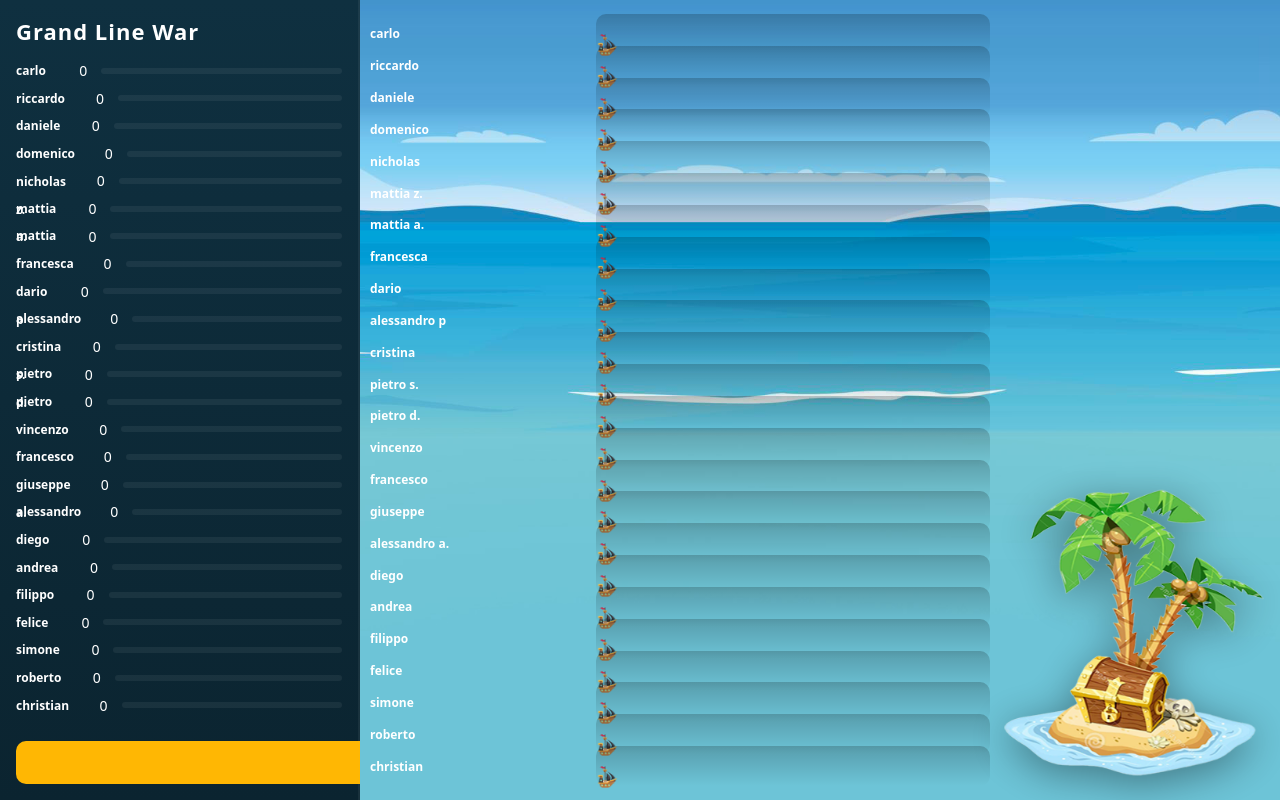
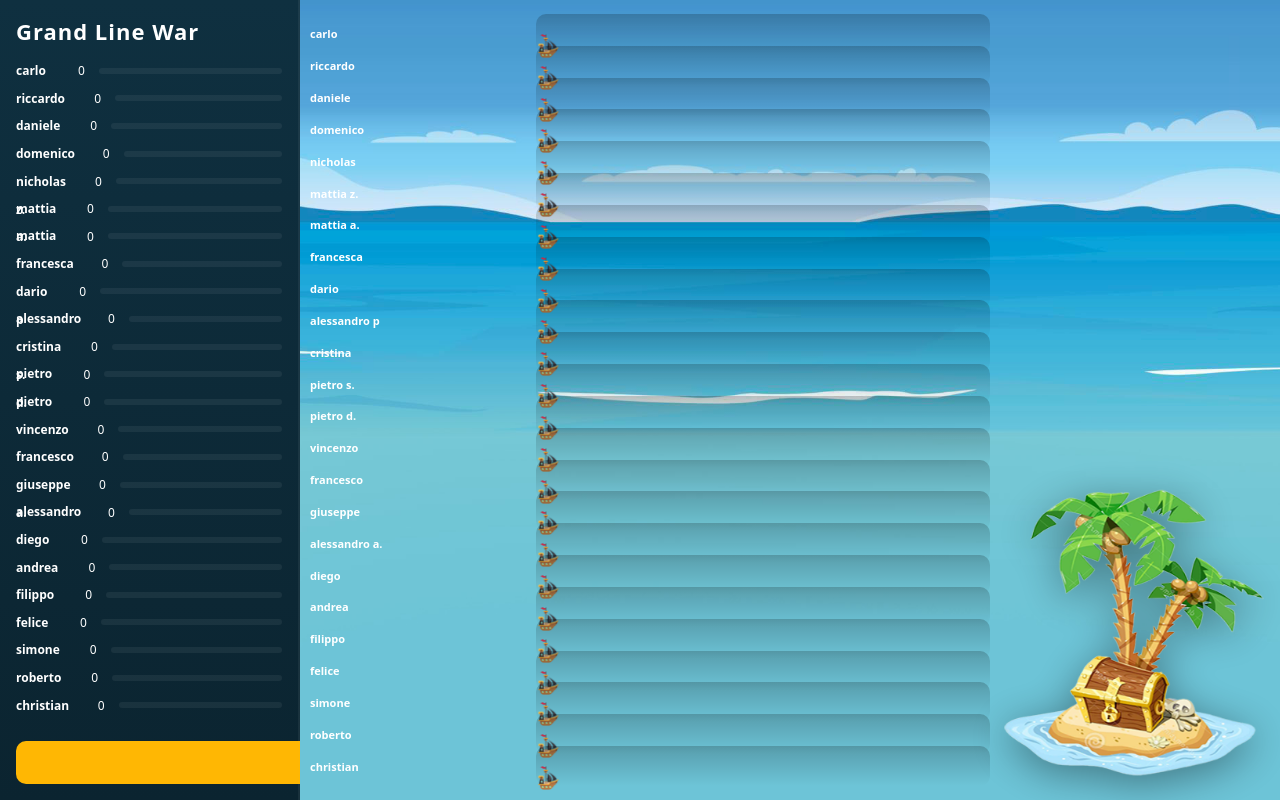
Before and after one commit to meowthcollectable-coder/grand-line-live-test, a React (Vite) app: page / in a window 1280 px wide. Built offline with nearby package versions, Linux system fonts and the light colour scheme; no server answers.

Commit message:
Update styles.css

```diff
--- a/src/styles.css
+++ b/src/styles.css
@@ -56,8 +56,37 @@ body{margin:0;font-family:system-ui,Segoe UI,Roboto,Arial,sans-serif;background:
 .finish-btn{width:100%;padding:12px 14px;background:#ffb703;border:none;color:#000;border-radius:10px;font-weight:800;cursor:pointer;font-size:16px}
 
 
-@media (max-height: 900px) {
-  .ship-name { font-size: 12px; }
-  .leader-name { font-size: 12px; }
-  .ship img { height: 22px; }
+/* 🧭 Ottimizzazione per iPad landscape */
+@media (max-width: 1400px) {
+  .left-panel {
+    width: 300px;
+  }
+  .leader-name {
+    font-size: 12px;
+  }
+  .leader-points {
+    font-size: 12px;
+  }
+  .ship-name {
+    font-size: 11px;
+  }
+  .ship img {
+    height: 24px;
+  }
 }
+
+/* 📱 iPad verticale (solo se lo usi così, non obbligatorio) */
+@media (orientation: portrait) {
+  .app {
+    flex-direction: column;
+  }
+  .left-panel {
+    width: 100%;
+    height: 40vh;
+    border-right: none;
+    border-bottom: 2px solid rgba(255,255,255,0.1);
+  }
+  .race-area {
+    height: 60vh;
+  }
+}
```
